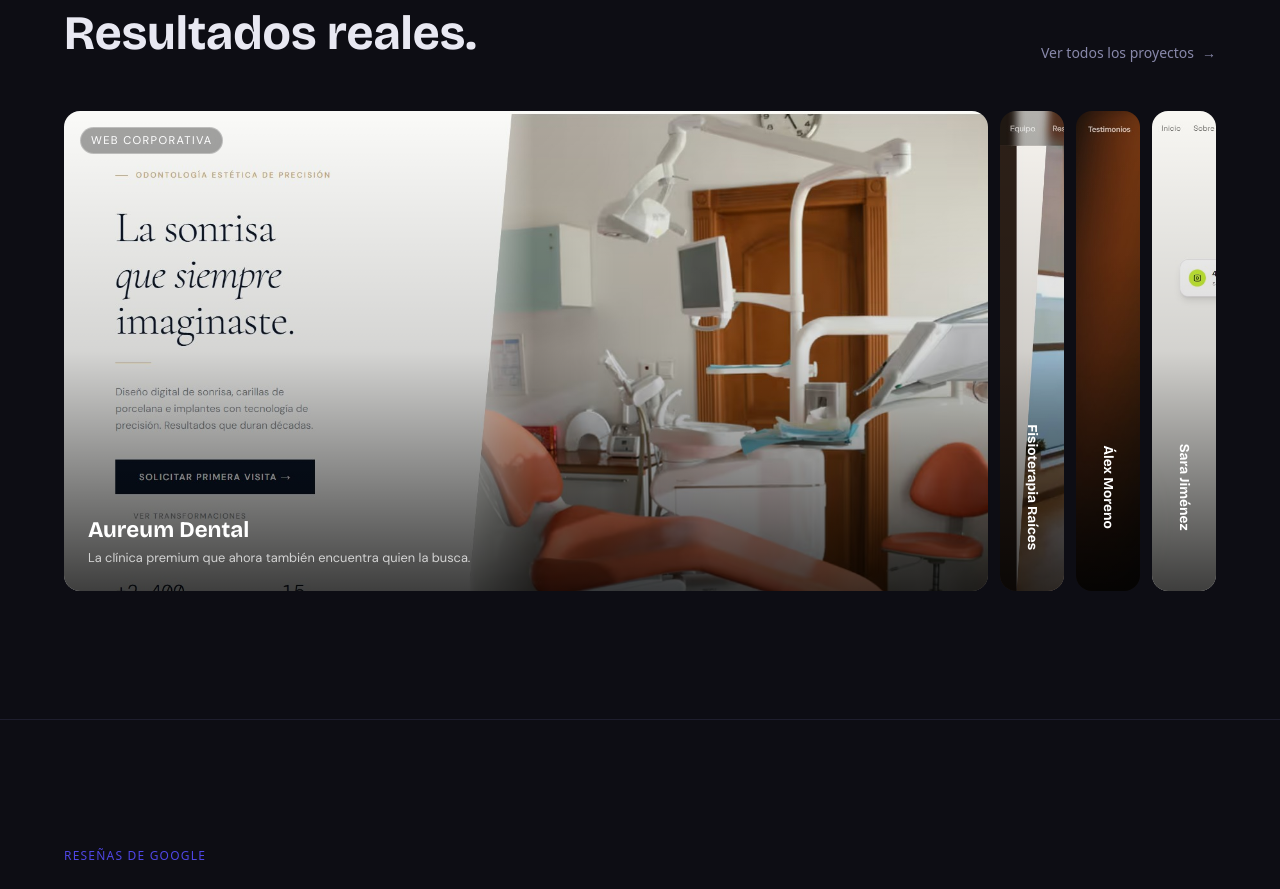
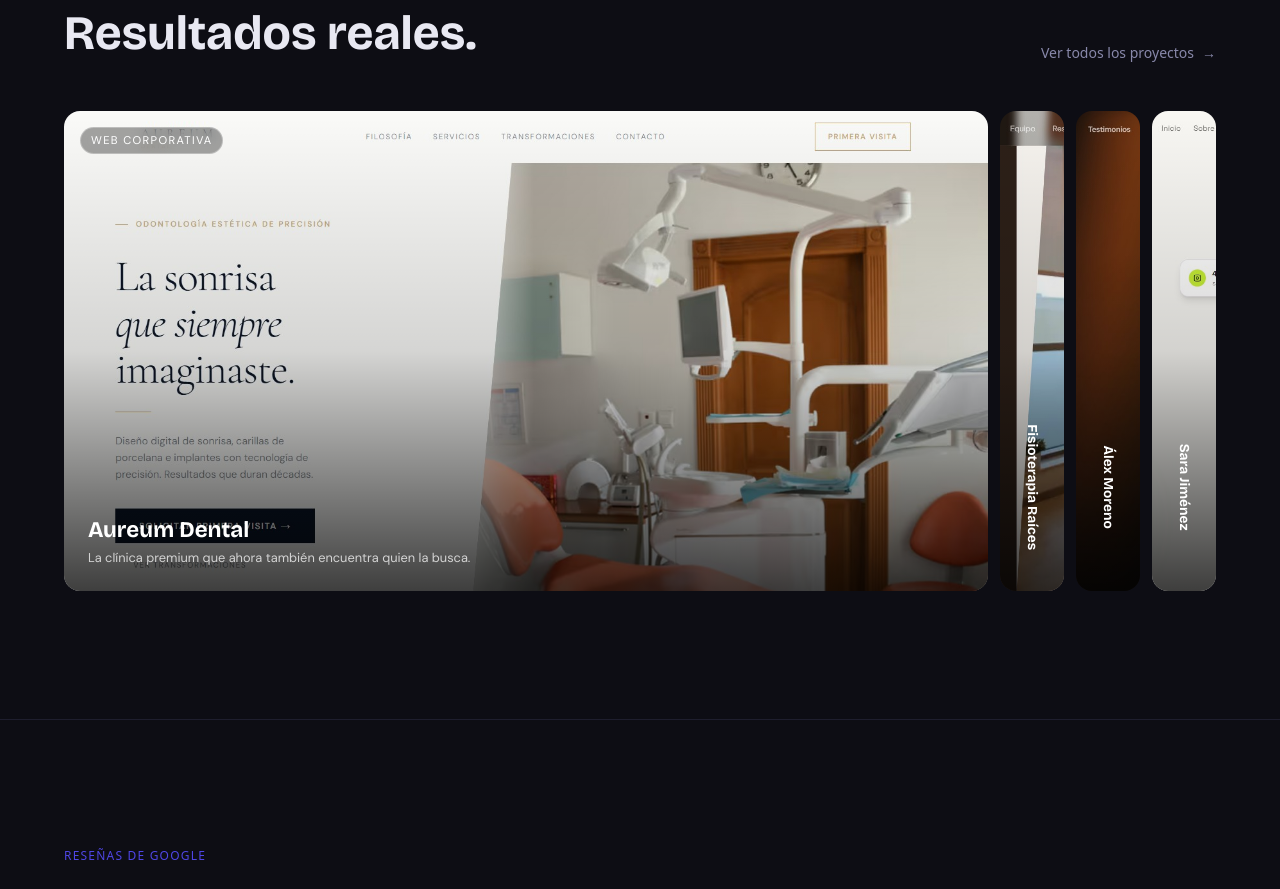
Before and after one commit to Ricardo2325/captiva, a Next.js app: page / in a window 1280 px wide. Shown: the part 2239-3128 px from the top of the page. Built offline with nearby package versions, Linux system fonts and the light colour scheme.

Commit message:
fix: anchor accordion screenshots to top so nav is visible

```diff
--- a/src/components/ui/interactive-image-accordion.tsx
+++ b/src/components/ui/interactive-image-accordion.tsx
@@ -26,7 +26,7 @@ function AccordionItem({ project, isActive, onMouseEnter }: AccordionItemProps)
         src={`/portfolio/${project.slug}/desktop.jpg`}
         alt={project.name}
         fill
-        style={{ objectFit: 'cover' }}
+        style={{ objectFit: 'cover', objectPosition: 'top' }}
         sizes="(max-width: 768px) 100vw, 60vw"
         quality={90}
       />
```
